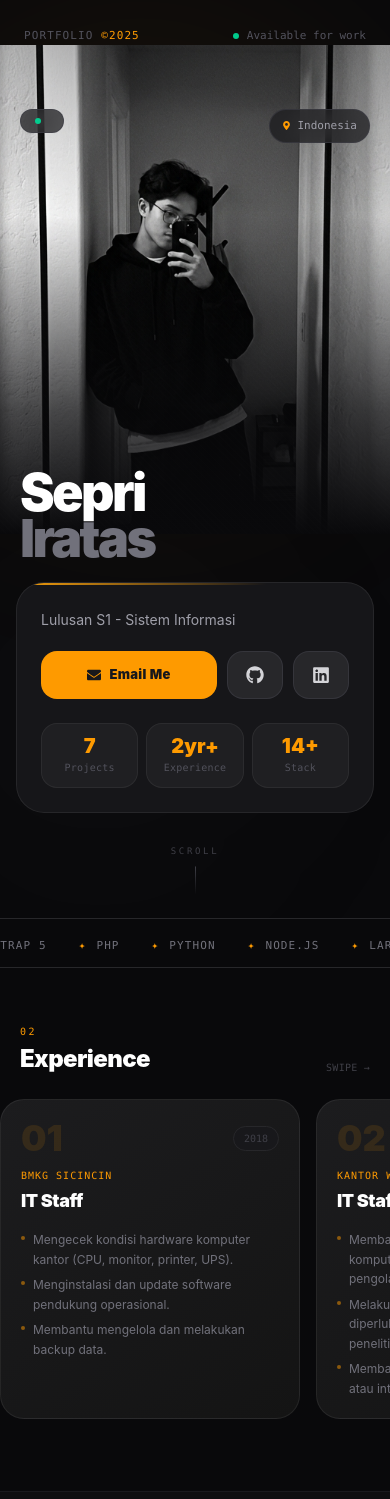
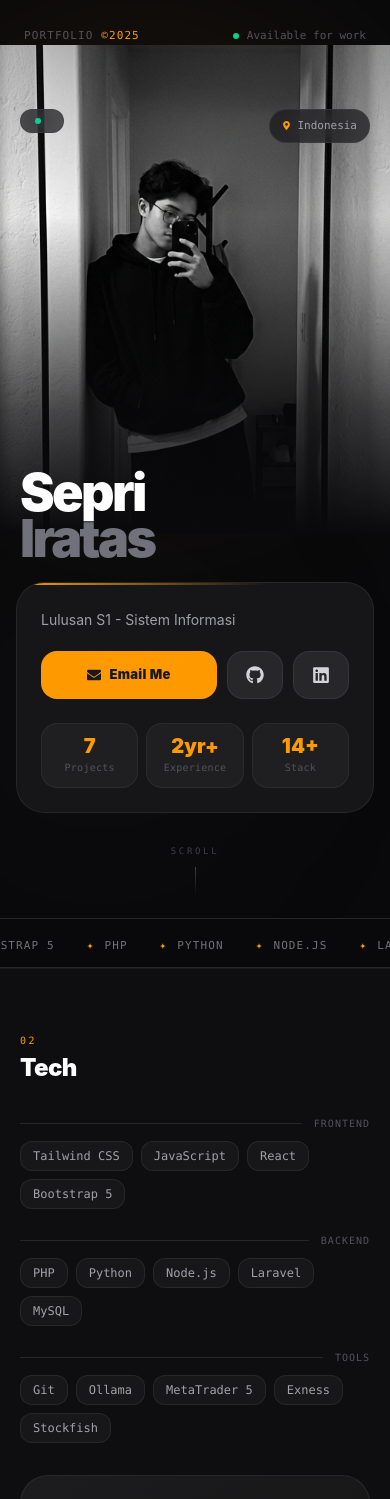
Before and after one commit to Ceplin03/PortoSepri, a React (Vite) app: page / in a window 390 px wide. Shown: the top 1499 px of the page. Built offline with nearby package versions, Linux system fonts and the light colour scheme.

Commit message:
Refactor experience section and update section numbers
Updated experience section for desktop and mobile views, including adjustments to the layout and content structure. Changed section numbers for tech stack and selected work.

```diff
--- a/src/components/BentoGrid.jsx
+++ b/src/components/BentoGrid.jsx
@@ -466,96 +466,12 @@ const BentoGrid = () => {
       {/* ══════════════════════════════════════
           EXPERIENCE — DESKTOP
       ══════════════════════════════════════ */}
-      <section className="hidden md:block max-w-7xl mx-auto px-12 py-28">
-        <div className="flex gap-16">
-          <div className="w-48 shrink-0">
-            <motion.div initial={{ opacity: 0 }} whileInView={{ opacity: 1 }} viewport={{ once: true }}>
-              <p className="text-[10px] font-mono tracking-[0.3em] text-amber-500 uppercase mb-1">02</p>
-              <h2 className="text-lg font-bold text-zinc-300">Experience</h2>
-            </motion.div>
-          </div>
-          <div className="flex-1 flex flex-col">
-            {data.experience.map((exp, i) => (
-              <motion.div key={i}
-                initial={{ opacity: 0, x: 20 }} whileInView={{ opacity: 1, x: 0 }}
-                viewport={{ once: true }} transition={{ duration: 0.5, delay: i * 0.1 }}
-                className="group relative flex gap-6 pb-10 last:pb-0">
-                <div className="flex flex-col items-center">
-                  <div className="w-3 h-3 rounded-full bg-zinc-700 border-2 border-zinc-950 group-hover:bg-amber-500 transition-all duration-300 mt-1.5 shrink-0" />
-                  {i < data.experience.length - 1 && <div className="w-px flex-1 bg-zinc-800 mt-2" />}
-                </div>
-                <div className="flex-1">
-                  <div className="flex items-center justify-between gap-2 mb-2">
-                    <h3 className="text-xl font-bold text-white">{exp.role}</h3>
-                    <span className="text-xs font-mono text-zinc-600 bg-zinc-900 border border-zinc-800 px-3 py-1 rounded-full shrink-0">{exp.period}</span>
-                  </div>
-                  <p className="text-sm font-medium text-amber-500/80 mb-3">{exp.company}</p>
-                  <ul className="flex flex-col gap-1.5">
-                    {exp.tasks.map((t, j) => (
-                      <li key={j} className="text-sm text-zinc-500 flex items-start gap-2.5 group-hover:text-zinc-400 transition-colors">
-                        <span className="w-1 h-1 bg-zinc-700 rounded-full mt-2 shrink-0" />{t}
-                      </li>
-                    ))}
-                  </ul>
-                </div>
-              </motion.div>
-            ))}
-          </div>
-        </div>
-      </section>
+
 
       {/* ══════════════════════════════════════
           EXPERIENCE — MOBILE (horizontal scroll cards)
       ══════════════════════════════════════ */}
-      <section className="md:hidden py-14">
-        <div className="px-5 mb-6 flex items-end justify-between">
-          <div>
-            <p className="text-[10px] font-mono tracking-[0.25em] text-amber-500 uppercase mb-1">02</p>
-            <h2 className="text-2xl font-black text-white tracking-tight">Experience</h2>
-          </div>
-          <span className="text-[10px] font-mono text-zinc-700 uppercase tracking-wide">swipe →</span>
-        </div>
 
-        <div className="flex gap-4 overflow-x-auto px-5 pb-4 snap-x snap-mandatory" style={{ scrollbarWidth: 'none' }}>
-          {data.experience.map((exp, i) => (
-            <motion.div
-              key={i}
-              initial={{ opacity: 0, y: 20 }}
-              whileInView={{ opacity: 1, y: 0 }}
-              viewport={{ once: true }}
-              transition={{ delay: i * 0.1 }}
-              className="snap-start shrink-0 w-[80vw] max-w-[300px] rounded-[24px] p-5 flex flex-col gap-3"
-              style={{ background: 'linear-gradient(145deg, #1c1c1e, #141414)', border: '1px solid rgba(255,255,255,0.07)' }}
-            >
-              {/* index + period */}
-              <div className="flex items-center justify-between">
-                <span className="text-4xl font-black leading-none" style={{ color: 'rgba(245,158,11,0.12)' }}>
-                  {String(i + 1).padStart(2, '0')}
-                </span>
-                <span className="text-[10px] font-mono text-zinc-700 bg-zinc-900 border border-zinc-800 px-2.5 py-1 rounded-full">
-                  {exp.period}
-                </span>
-              </div>
-
-              {/* role + company */}
-              <div>
-                <p className="text-[10px] font-mono text-amber-500 tracking-widest uppercase mb-1.5">{exp.company}</p>
-                <h3 className="text-lg font-black text-white leading-snug tracking-tight">{exp.role}</h3>
-              </div>
-
-              {/* tasks */}
-              <div className="flex flex-col gap-1.5 mt-1">
-                {exp.tasks.map((t, j) => (
-                  <div key={j} className="flex items-start gap-2">
-                    <div className="w-1 h-1 rounded-full bg-amber-500/50 mt-1.5 shrink-0" />
-                    <p className="text-[12px] text-zinc-500 leading-relaxed">{t}</p>
-                  </div>
-                ))}
-              </div>
-            </motion.div>
-          ))}
-        </div>
-      </section>
 
       {/* ══════════════════════════════════════
           TECH STACK + GAME
@@ -565,7 +481,7 @@ const BentoGrid = () => {
 
           {/* section header */}
           <div className="mb-8 md:mb-12 px-0">
-            <p className="text-[10px] font-mono tracking-[0.25em] text-amber-500 uppercase mb-1">03</p>
+            <p className="text-[10px] font-mono tracking-[0.25em] text-amber-500 uppercase mb-1">02</p>
             <h2 className="text-2xl md:text-3xl font-black text-white tracking-tight">Tech</h2>
           </div>
 
@@ -626,7 +542,7 @@ const BentoGrid = () => {
 
         <div className="flex items-end justify-between gap-4 mb-10 md:mb-12">
           <div>
-            <p className="text-[10px] font-mono tracking-[0.25em] text-amber-500 uppercase mb-1">04</p>
+            <p className="text-[10px] font-mono tracking-[0.25em] text-amber-500 uppercase mb-1">03</p>
             <h2 className="text-2xl md:text-4xl font-black text-white tracking-tight">Selected Work</h2>
           </div>
           <p className="text-[10px] font-mono text-zinc-700 uppercase tracking-wide hidden md:block">hover to reveal</p>
```
